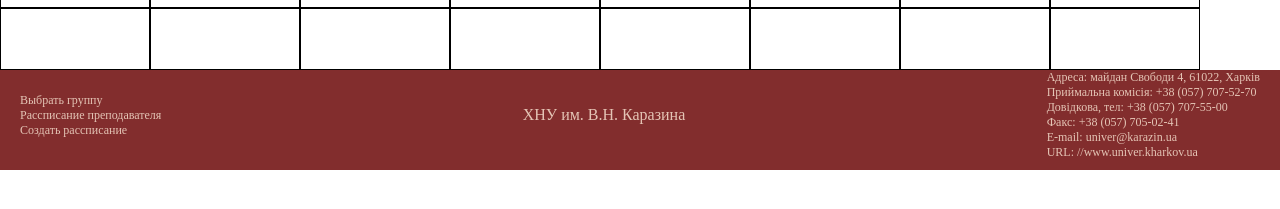
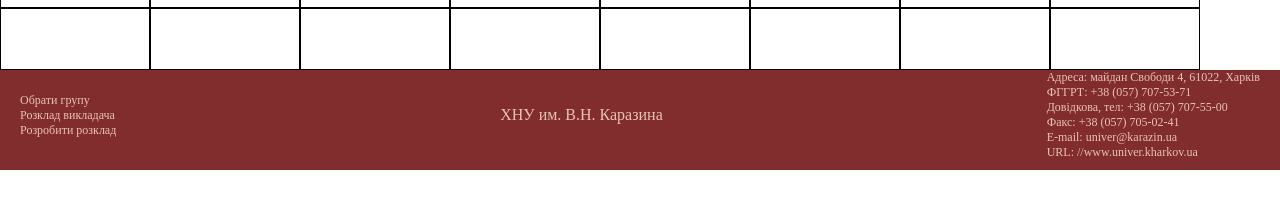
Before and after one commit to VAchkasova/sites, a plain HTML site: page index.html in a window 1280 px wide. Shown: the part 581-790 px from the top of the page. Drawn offline with Linux system fonts and the light colour scheme.

Commit message:
Update index.html

```diff
--- a/index.html
+++ b/index.html
@@ -116,16 +116,16 @@
                 <div class="fm1">
                     <nav>
                         <ul>
-                            <li><a href="">Выбрать группу</a></li>
-                            <li><a href="">Рассписание преподавателя</a></li>
-                            <li><a href="">Создать рассписание</a></li>
+                            <li><a href="">Обрати групу</a></li>
+                            <li><a href="">Розклад викладача</a></li>
+                            <li><a href="">Розробити розклад</a></li>
                         </ul>
                     </nav>
 
                 </div>
                 <div class="fm2">ХНУ им. В.Н.  Каразина</div>
                 <div class="fm3">Адреса: майдан Свободи 4, 61022, Харків<br>
-                    Приймальна комісія: +38 (057) 707-52-70<br>
+                    ФГГРТ: +38 (057) 707-53-71<br>
                     Довідкова, тел: +38 (057) 707-55-00<br>
                     Факс: +38 (057) 705-02-41<br>
                     E-mail: univer@karazin.ua<br>
```
